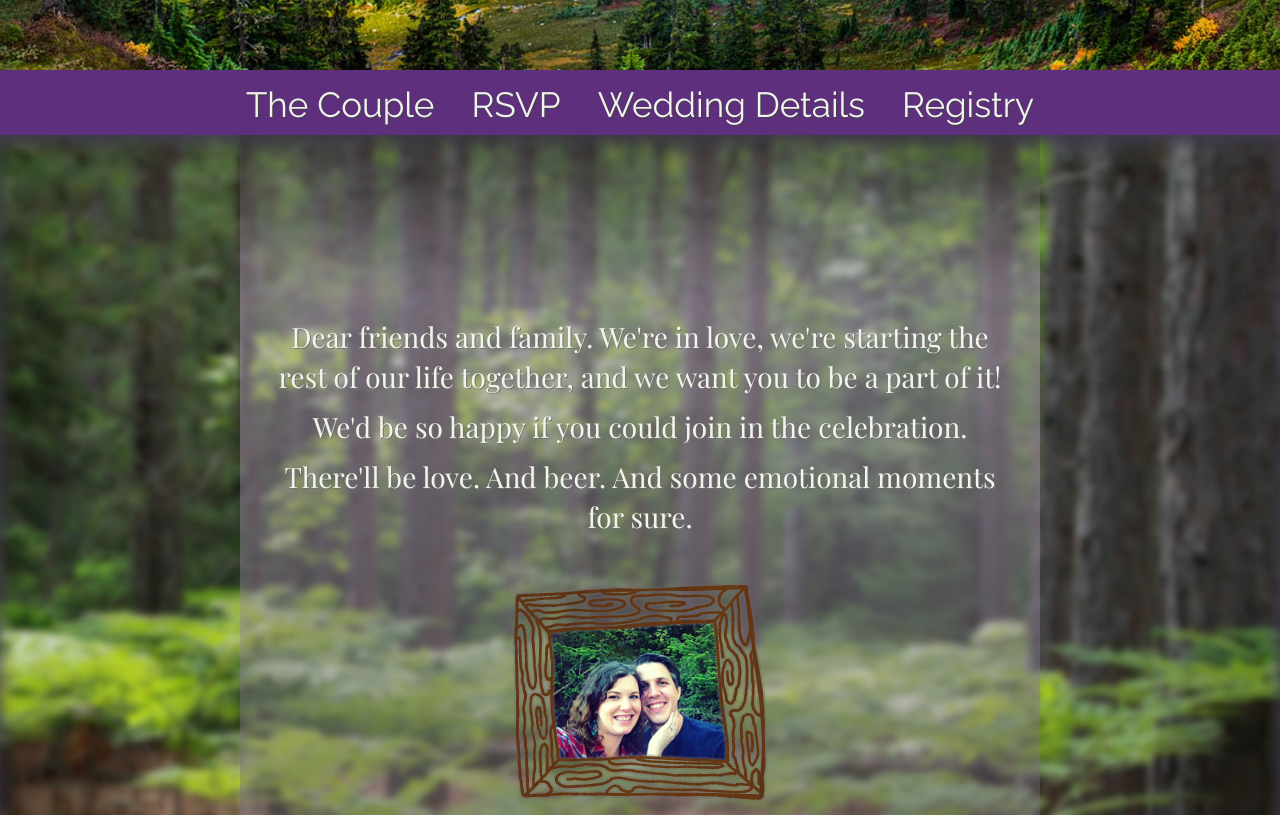
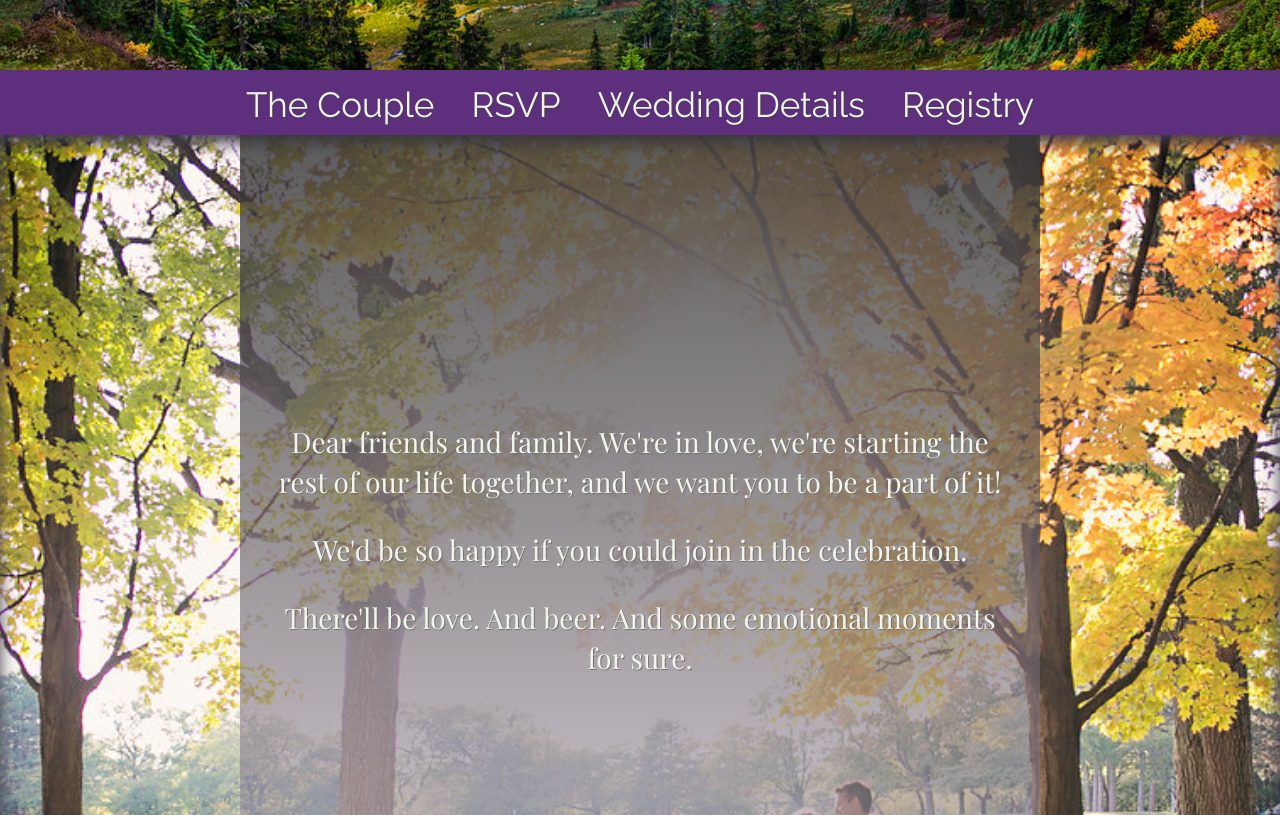
Before and after one commit to plemarquand/wedding, a plain HTML site: page index.html in a window 1280 px wide. Shown: the part 660-1475 px from the top of the page. Drawn offline with nearby package versions, Linux system fonts and the light colour scheme.

Commit message:
Update photos for us and rsvp sections

```diff
--- a/css/index.css
+++ b/css/index.css
@@ -145,7 +145,7 @@ html {
   background-size: cover !important;
 }
 .content-bg.about {
-  background: url('../img/forest_bg.jpg') no-repeat center top;
+  background: url('../img/20151010_0151.jpg') no-repeat center top;
 }
 .content-bg.details {
   background: url('../img/lake_bg.jpg') no-repeat center top;
@@ -154,7 +154,11 @@ html {
   background: url('../img/fox_bg.jpg') no-repeat center top;
 }
 .content-bg.rsvp {
-  background: url('../img/field_bg.jpg') no-repeat center top;
+  background: url('../img/20151010_0083.jpg') no-repeat center top;
+}
+.content-container-first {
+  background: -webkit-linear-gradient(top, rgba(53, 53, 53, 0.8) 0%, rgba(203, 184, 216, 0.41) 80%, rgba(91, 82, 97, 0.41) 100%) !important;
+  background: linear-gradient(to bottom, rgba(53, 53, 53, 0.8) 0%, rgba(203, 184, 216, 0.41) 80%, rgba(91, 82, 97, 0.41) 100%) !important;
 }
 .content-container {
   background: rgba(119, 94, 188, 0.8);
@@ -184,6 +188,7 @@ html {
 .content-container p {
   font-size: 2em;
   text-align: center;
+  margin-bottom: 1em;
 }
 .content-container .details-container {
   width: 100%;
@@ -233,6 +238,9 @@ html {
 }
 .section:last-child {
   border-bottom: none;
+}
+.us:last-child {
+  margin-bottom: 350px;
 }
 @media (max-width: 860px) {
   .nav-container {
--- a/index.html
+++ b/index.html
@@ -41,14 +41,14 @@
   </div>
   <div class="content-bg about">
     <a name="origin"></a>
-    <div class="content-container">
+    <div class="content-container content-container-first">
       <div class="section us">
         <p class="opener">
           Dear friends and family. We're in love, we're starting the rest of our life together, and we want you to be a part of it!
         </p>
         <p>We'd be so happy if you could join in the celebration.</p>
         <p>There'll be love. And beer. And some emotional moments for sure.</p>
-        <img class="us" src="img/us2.png"/>
+        <!-- <img class="us" src="img/us2.png"/> -->
       </div>
     </div>
   </div>
```
Also changed, not shown: img/20151010_0083.jpg (added), img/20151010_0151.jpg (added).
